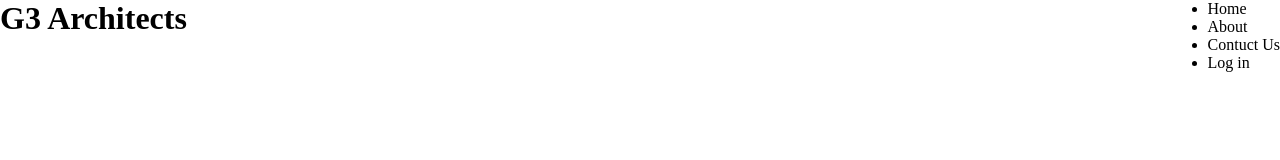
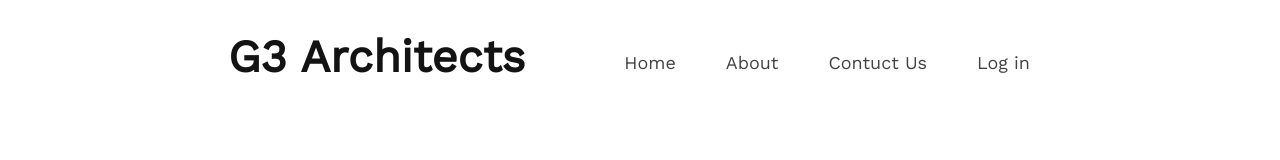
Before and after one commit to Sobrul/2nd-assignment, a plain HTML site: page index.html in a window 1280 px wide. Drawn offline with nearby package versions, Linux system fonts and the light colour scheme.

Commit message:
font add

```diff
--- a/css/style.css
+++ b/css/style.css
@@ -1,8 +1,40 @@
 *{
     margin: 0;
+    font-family: 'Work Sans', sans-serif;
 
 }
-.kolla{
+.nav{
     display: flex;
     justify-content: space-between;
+
 }
+.nav-title{
+    text-align: center;
+    padding-left: 228px;
+    padding-top: 30px;
+    font-weight: 700;
+font-size: 45px;
+line-height: 53px;
+color: #131313;
+}
+.manu{
+    display: flex;
+    justify-content:space-between ;
+    margin-right: 200px;
+
+}
+.manu li{
+    list-style: none;
+    text-align: center;
+    padding-right: 50px;
+    padding-top: 50px;
+    font-weight: 500;
+font-size: 18px;
+line-height: 26px;
+
+
+}
+.manu li a{
+    text-decoration: none;
+    color: #424242;
+}
--- a/index.html
+++ b/index.html
@@ -6,16 +6,19 @@
     <meta name="viewport" content="width=device-width, initial-scale=1.0">
     <title>G3 Architects</title>
     <link rel="stylesheet" href="css/style.css">
+    <link rel="preconnect" href="https://fonts.googleapis.com">
+    <link rel="preconnect" href="https://fonts.gstatic.com" crossorigin>
+    <link href="https://fonts.googleapis.com/css2?family=Work+Sans&display=swap" rel="stylesheet">
 </head>
 <body>
     <header>
-        <div class="kolla">
-            <h1>G3 Architects</h1>
-            <ul class="memu">
-                <li>Home</li>
-                <li>About</li>
-                <li>Contuct Us</li>
-                <li>Log in</li>
+        <div class="nav">
+            <h1 class="nav-title">G3 Architects</h1>
+            <ul class="manu">
+                <li><a href="#">Home</a></li>
+                <li><a href="#">About</a></li>
+                <li><a href="#">Contuct Us</a></li>
+                <li><a href="#">Log in</a></li>
             </ul>
         </div>
     </header>
```
